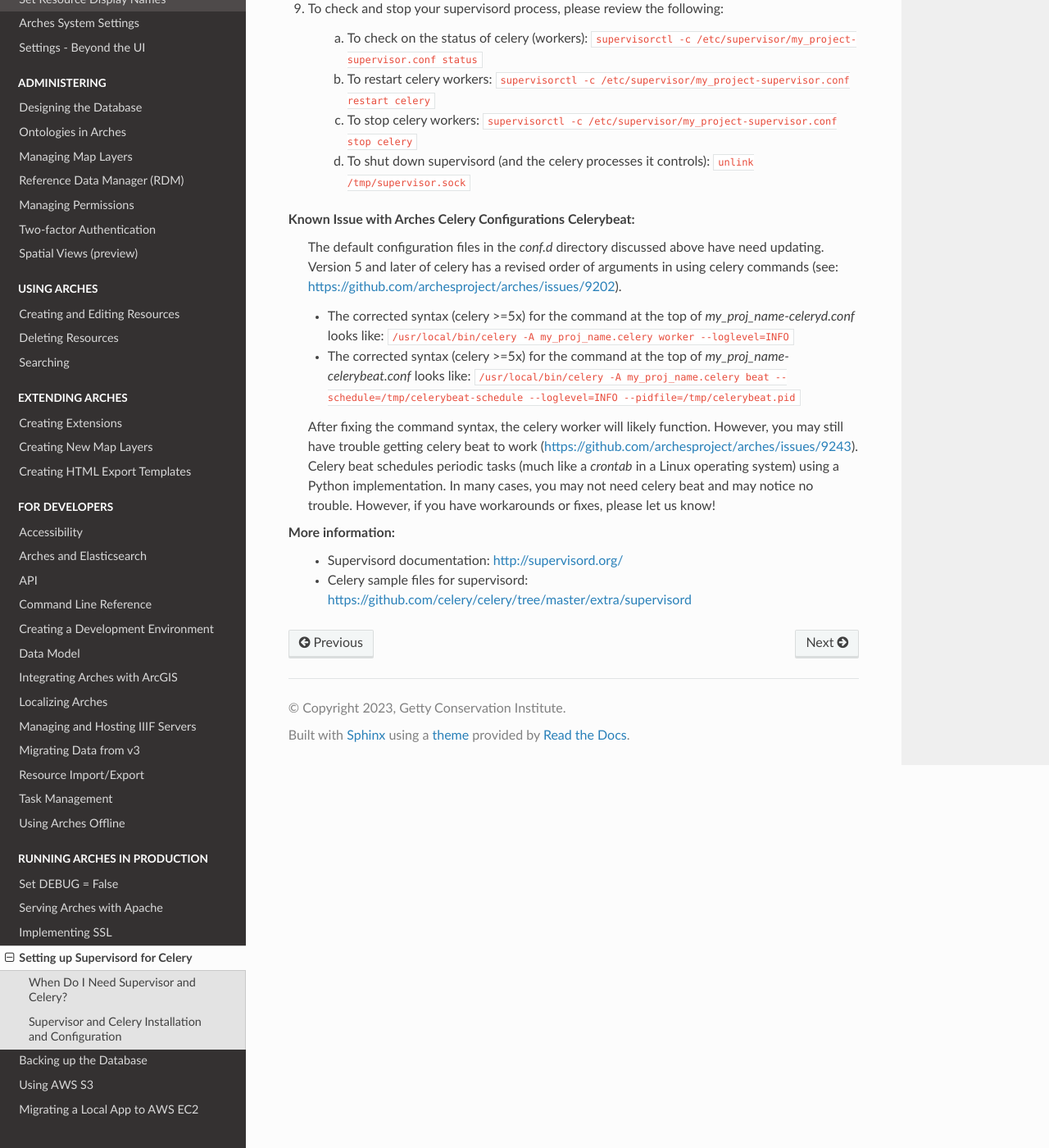
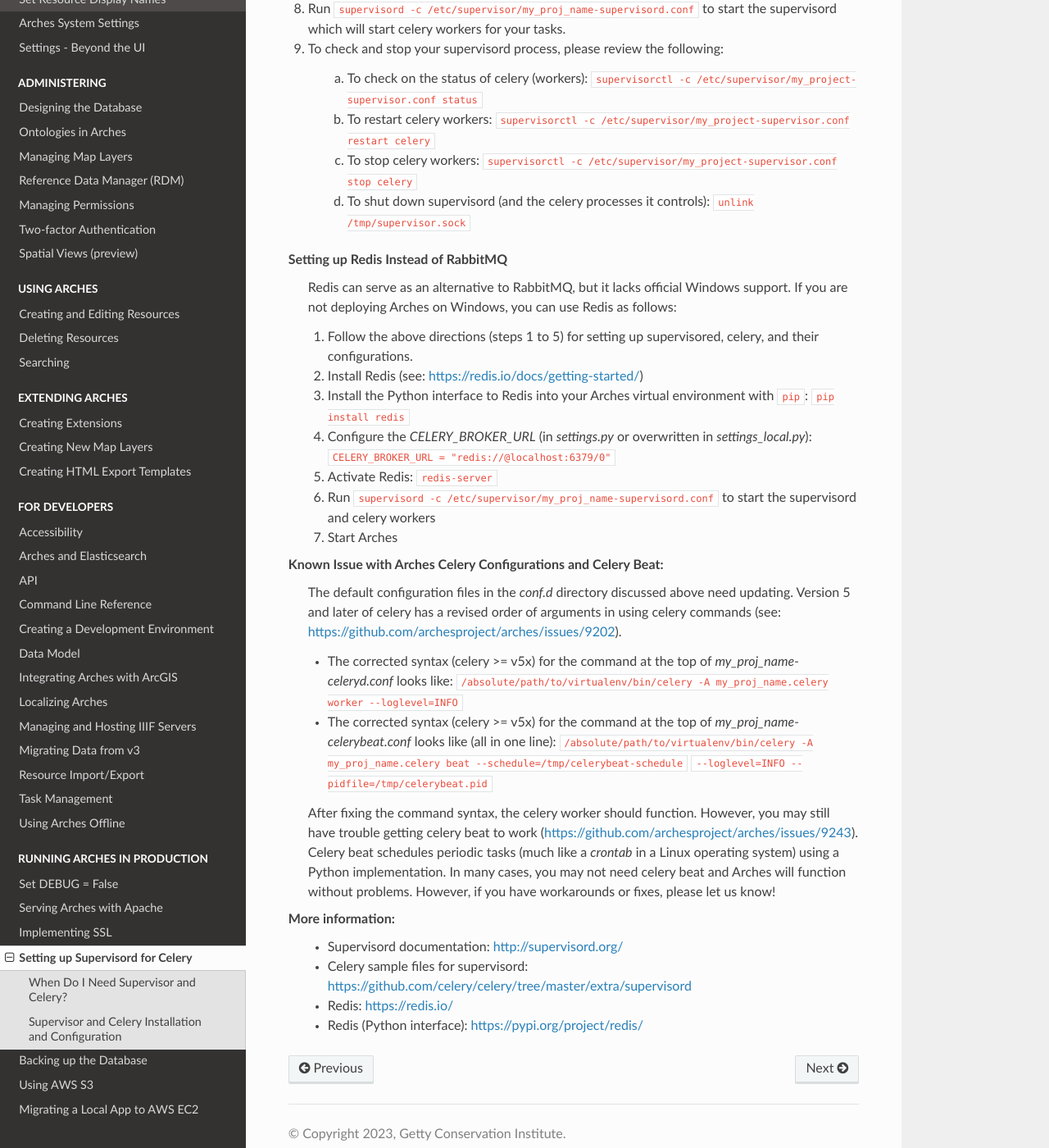
Before and after one commit to archesproject/arches-docs, a Sphinx documentation site: the page built from docs/setting-up-supervisord-for-celery.txt, in a window 1280 px wide and 1400 px high, scrolled down 1656 px. Shown: the whole window at 82% size. Built offline with Sphinx 7.4.7 and the Read the Docs theme 2.0.0, drawn with Linux system fonts in a browser that asks for light colours; some of the changed text lies outside the part shown.

Commit message:
Updated with redis instructions and bug fix

```diff
--- a/docs/setting-up-supervisord-for-celery.txt
+++ b/docs/setting-up-supervisord-for-celery.txt
@@ -25,7 +25,7 @@
 The following is a guide **for a linux-based** OS; be advised you can change any of the file names, destinations, or permissions to suit your needs.
 
 
-1. Supervisor can be installed using ``pip``: ``pip install supervisor``.
+1. Supervisor can be installed using in your Arches virtual environment with ``pip``: ``pip install supervisor``.
 
 
 2. In the core arches repo, in `arches/install/supervisor_celery_setup <https://github.com/archesproject/arches/tree/master/arches/install/supervisor_celery_setup>`_ there exist example files for supervisor, celeryd, and celerybeat. We recommend copying them into the following directory structure:
@@ -61,7 +61,7 @@
 6. Download and install RabbitMQ: https://www.rabbitmq.com/download.html
 
 
-7. Once successfully installed (and verified that it has been added to your PATH), start running it with the command ``rabbitmq-server``. For a convenient option, this can be run in a screen. Note that rabbitmq should be run prior to running supervisord.
+7. Once successfully installed (and verified that it has been added to your PATH), start running it with the command ``rabbitmq-server``. For a convenient option, this can be run in a screen. Note that rabbitmq should be run prior to running supervisord. If you choose, you can use Redis as a "broker" instead of RabbitMQ (see below).
 
 
 8. Run ``supervisord -c /etc/supervisor/my_proj_name-supervisord.conf`` to start the supervisord which will start celery workers for your tasks.
@@ -75,18 +75,31 @@
     d. To shut down supervisord (and the celery processes it controls): ``unlink /tmp/supervisor.sock``
 
 
-Known Issue with Arches Celery Configurations Celerybeat:
-    The default configuration files in the `conf.d` directory discussed above have need updating. Version 5 and later of celery has a revised order of arguments in using celery commands (see: https://github.com/archesproject/arches/issues/9202).
+Setting up Redis Instead of RabbitMQ
+    Redis can serve as an alternative to RabbitMQ, but it lacks official Windows support. If you are not deploying Arches on Windows, you can use Redis as follows:
 
-    * The corrected syntax (celery >=5x) for the command at the top of `my_proj_name-celeryd.conf` looks like:
-      ``/usr/local/bin/celery -A my_proj_name.celery worker --loglevel=INFO``
+    1. Follow the above directions (steps 1 to 5) for setting up supervisored, celery, and their configurations.
+    2. Install Redis (see: https://redis.io/docs/getting-started/)
+    3. Install the Python interface to Redis into your Arches virtual environment with ``pip``: ``pip install redis``
+    4. Configure the `CELERY_BROKER_URL` (in `settings.py` or overwritten in `settings_local.py`): ``CELERY_BROKER_URL = "redis://@localhost:6379/0"``
+    5. Activate Redis: ``redis-server``
+    6. Run ``supervisord -c /etc/supervisor/my_proj_name-supervisord.conf`` to start the supervisord and celery workers
+    7. Start Arches
 
-    * The corrected syntax (celery >=5x) for the command at the top of `my_proj_name-celerybeat.conf` looks like:
-      ``/usr/local/bin/celery -A my_proj_name.celery beat --schedule=/tmp/celerybeat-schedule --loglevel=INFO --pidfile=/tmp/celerybeat.pid``
+Known Issue with Arches Celery Configurations and Celery Beat:
+    The default configuration files in the `conf.d` directory discussed above need updating. Version 5 and later of celery has a revised order of arguments in using celery commands (see: https://github.com/archesproject/arches/issues/9202).
 
-    After fixing the command syntax, the celery worker will likely function. However, you may still have trouble getting celery beat to work (https://github.com/archesproject/arches/issues/9243). Celery beat schedules periodic tasks (much like a `crontab` in a Linux operating system) using a Python implementation. In many cases, you may not need celery beat and may notice no trouble. However, if you have workarounds or fixes, please let us know!
+    * The corrected syntax (celery >= v5x) for the command at the top of `my_proj_name-celeryd.conf` looks like:
+      ``/absolute/path/to/virtualenv/bin/celery -A my_proj_name.celery worker --loglevel=INFO``
+
+    * The corrected syntax (celery >= v5x) for the command at the top of `my_proj_name-celerybeat.conf` looks like (all in one line):
+      ``/absolute/path/to/virtualenv/bin/celery -A my_proj_name.celery beat --schedule=/tmp/celerybeat-schedule`` ``--loglevel=INFO --pidfile=/tmp/celerybeat.pid``
+
+    After fixing the command syntax, the celery worker should function. However, you may still have trouble getting celery beat to work (https://github.com/archesproject/arches/issues/9243). Celery beat schedules periodic tasks (much like a `crontab` in a Linux operating system) using a Python implementation. In many cases, you may not need celery beat and Arches will function without problems. However, if you have workarounds or fixes, please let us know!
 
 
 More information:
  * Supervisord documentation: http://supervisord.org/
  * Celery sample files for supervisord: https://github.com/celery/celery/tree/master/extra/supervisord
+ * Redis: https://redis.io/
+ * Redis (Python interface): https://pypi.org/project/redis/
```
